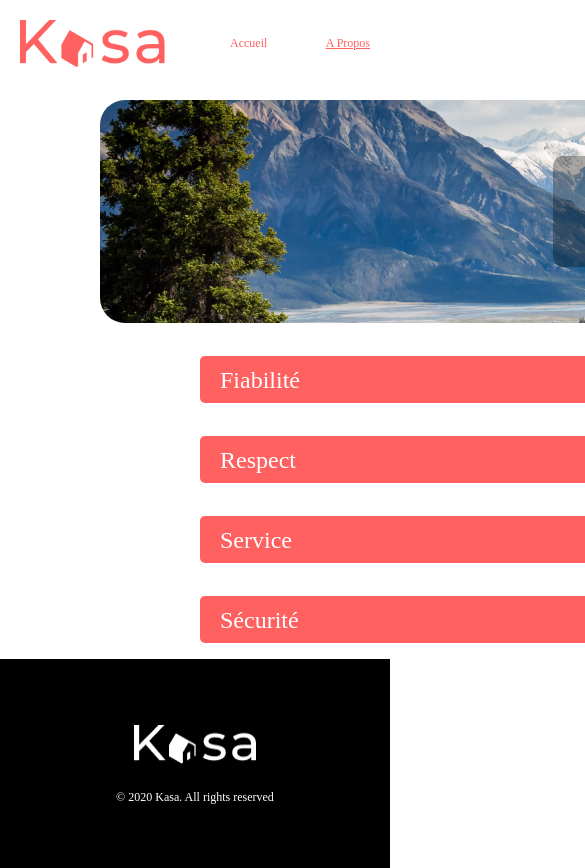
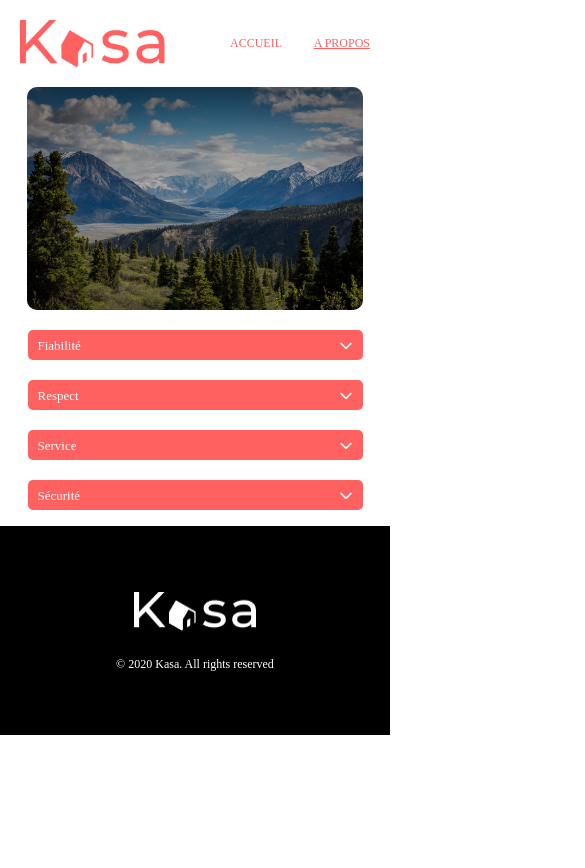
Before and after one commit to clarabernadou/Kasa, a React (Create React App) app in the folder client/: page /about-us in a window 390 px wide. Shown: the top 868 px of the page, 585 px wide, since content can reach past the window. After the commit the page ends 844 px from the top, so only its background shows below. Built offline with nearby package versions, Linux system fonts and the light colour scheme.

Commit message:
Medias query & CSS modif

```diff
--- a/client/src/components/bars/aboutBars.css
+++ b/client/src/components/bars/aboutBars.css
@@ -58,3 +58,35 @@
     margin: 20px;
     padding: 0;
 }
+
+@media only screen and (max-width: 768px) {
+    .aboutContainer {
+        display: flex;
+        align-items: center;
+        margin: 20px 20px 0 20px;
+    }
+
+    .aboutBar {
+        width: 335px;
+        height: 30px;
+        font-size: 13px;
+        line-height: 19px;
+        padding: 0 10px;
+    }
+
+    .aboutBarOptions {
+        width: 335px;
+        font-size: 12px;
+        line-height: 17.11px;
+
+        margin-top: -15px;
+        padding: 20px 0 20px 0;
+
+        position: relative;
+        z-index: -1;
+    }
+
+    .aboutBarOptions p {
+        margin: 10px;
+    }
+}
--- a/client/src/components/header/header.css
+++ b/client/src/components/header/header.css
@@ -43,6 +43,7 @@ body {
         font-family: Montserrat;
         font-size: 12px;
         line-height: 17.11px;
+        text-transform: uppercase;
     }
 
     .headerContainer li {
--- a/client/src/components/sections/aboutSection/AboutSection.jsx
+++ b/client/src/components/sections/aboutSection/AboutSection.jsx
@@ -10,7 +10,7 @@ export default function AboutSection() {
     return (
         <div className="aboutContainer">
             <div className="aboutImg" style={{ backgroundImage: `url(${image})` }}>
-                <div className="sloganBackground"></div>
+                <div className="aboutBackground"></div>
             </div>
             <FiabilityBar />
             <RespectBar />
--- a/client/src/components/sections/aboutSection/aboutSection.css
+++ b/client/src/components/sections/aboutSection/aboutSection.css
@@ -18,3 +18,34 @@
 
     border-radius: 25px;
 }
+
+.aboutBackground {
+    width: 1240px;
+    height: 223px;
+
+    background: #000000;
+    mix-blend-mode: darken;
+    opacity: 0.3;
+
+    border-radius: 25px;
+}
+
+@media only screen and (max-width: 768px) {
+    .aboutContainer {
+        display: flex;
+        justify-content: center;
+        margin: 20px 20px 0 20px;
+    }
+
+    .aboutImg {
+        width: 336px;
+        height: 223px;
+        border-radius: 10px;
+    }
+
+    .aboutBackground {
+        width: 336px;
+        height: 223px;
+        border-radius: 10px;
+    }
+}
--- a/client/src/pages/notFound/NotFound.jsx
+++ b/client/src/pages/notFound/NotFound.jsx
@@ -1,5 +1,6 @@
 import "./notFound.css"
 import Header from "../../components/header/Header";
+import Footer from "../../components/footer/Footer"
 
 export default function NotFound() {
     return (
@@ -12,6 +13,7 @@ export default function NotFound() {
                 </div>
                 <a href="/">Retourner sur la page d’accueil</a>
             </div>
+            <Footer />
         </>
       );
 }
--- a/client/src/pages/notFound/notFound.css
+++ b/client/src/pages/notFound/notFound.css
@@ -25,3 +25,21 @@
     line-height: 26px;
     color: #FF6060;
 }
+
+@media only screen and (max-width: 768px) {
+    .errorContainer h1 {
+        font-size: 96px;
+        line-height: 137px;
+        margin-top: 195px;
+    }
+
+    .errorContainer p {
+        font-size: 18px;
+        line-height: 26px;
+    }
+
+    .errorContainer a {
+        font-size: 14px;
+        line-height: 19.96px;
+    }
+}
```
